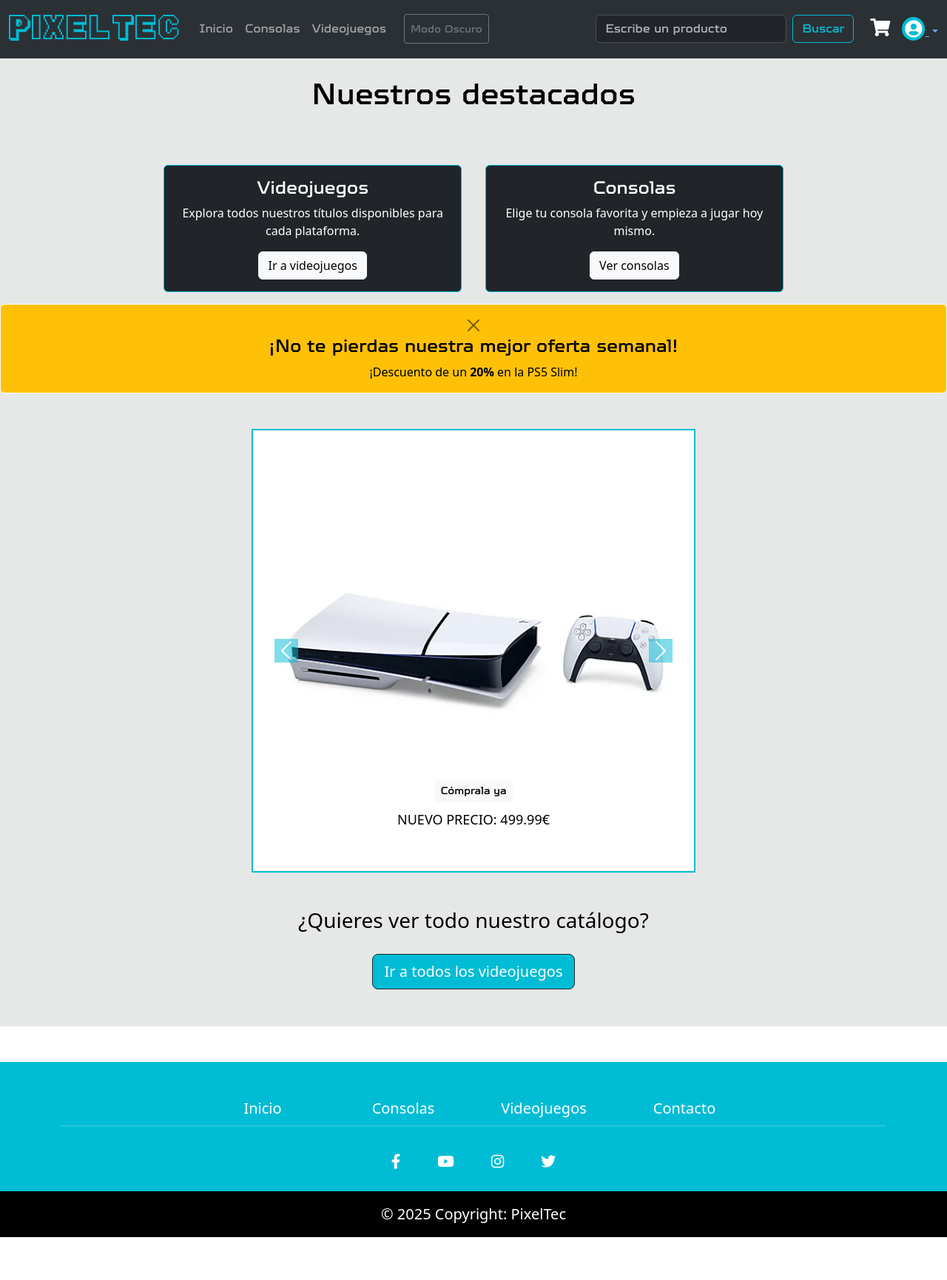
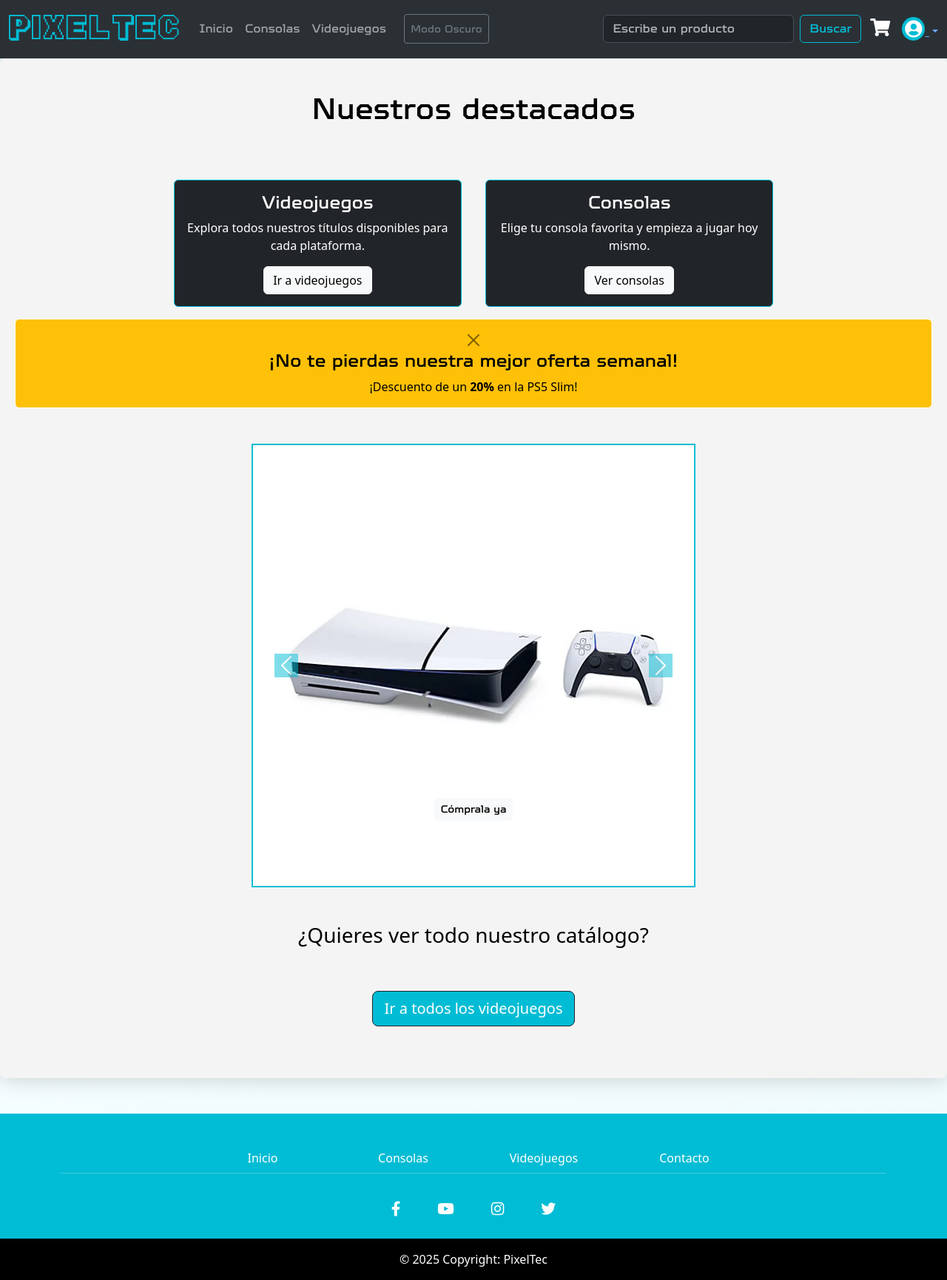
Before and after one commit to Alejandrorc01/proyectoFinal, a PHP site: page / in a window 1280 px wide. Shown: the whole page at 74% size. Run offline with PHP 8.4, Linux system fonts and the light colour scheme; the visitor is signed in with stand-in values (Sample User, id 1); data that the repository does not hold is empty; some libraries are stand-ins or nearby versions.

Commit message:
no message

```diff
--- a/includes/header.php
+++ b/includes/header.php
@@ -33,7 +33,7 @@ if (session_status() === PHP_SESSION_NONE) {
   <link rel="shortcut icon" href="imagenesindex/logo.PNG" type="image/x-icon" />
 </head>
 
-<body>
+<body class="<?= $titulo === 'Inicio' ? 'index-page' : '' ?>">
   <header>
     <!-- NAVBAR PRINCIPAL -->
     <nav class="navbar navbar-expand-lg bg-body-tertiary navegacion" data-bs-theme="dark">
--- a/index.php
+++ b/index.php
@@ -19,7 +19,7 @@ include("includes/header.php"); // Incluye el encabezado común
   </div>
 <?php endif; ?>
 
-<div class="contenedorgeneral">
+<div class="contenedorgeneral index">
   <br />
   <h1>Nuestros destacados</h1>
   <div class="row justify-content-center">
--- a/style.css
+++ b/style.css
@@ -1,156 +1,194 @@
-/*predeterminado*/
+/* VARIABLES */
 :root {
-    --primary-color: #0d6efd;
+  --primary-color: #00bcd4;
   --background-color: #ffffff;
   --text-color: #000000;
   --card-bg: #f8f9fa;
+  --contenedor-bg: #f4f4f4; /* Blanco suave */
+  --anim1: #00bcd4;
+  --anim2: #e0f7fa;
+  --anim3: #b2ebf2;
 }
-
-  /*modo oscuro*/
 
 body.dark-mode {
   --background-color: #1e1f26;
   --text-color: #dddddd;
   --card-bg: #2c2f36;
+  --contenedor-bg: #121318; /* Mismo tono que el navbar oscuro */
+  --anim1: #121318;
+  --anim2: #00bcd4;
+  --anim3: #00bcd4;
 }
 
-  body.dark-mode .card {
-    border: 1px solid var(--primary-color);
-    box-shadow: 0 0 10px var(--primary-color);
+/* ESTILO GLOBAL */
+html, body {
+  height: 100%;
+  background-color: var(--background-color);
+  color: var(--text-color);
+  transition: background-color 0.4s ease, color 0.4s ease;
+  scroll-behavior: smooth;
+  overflow-x: hidden;
+  position: relative;
+  z-index: 0;
 }
 
-  body.dark-mode .card .card-body {
-    color: white !important;
+/* SOLO PARA INDEX.PHP: Fondo animado */
+body.index-page::before {
+  content: "";
+  position: fixed;
+  top: 0;
+  left: 0;
+  width: 100vw;
+  height: 100vh;
+  z-index: -1;
+  background: linear-gradient(135deg, var(--anim1), var(--anim2), var(--anim3));
+  background-size: 300% 300%;
+  animation: fondoOndas 10s ease-in-out infinite;
+  opacity: 0.3;
+  pointer-events: none;
+  transition: background 0.4s ease;
 }
 
-
-
-  body,
-  html {
-    background-color: var(--background-color);
-    color: var(--text-color);
-    transition: background-color 0.3s ease, color 0.3s ease;
+@keyframes fondoOndas {
+  0% {
+    background-position: 0% 50%;
   }
-.contenedorgeneral {
-  max-width: 1600px;
-  margin: 0 auto;
-  background-color: #959d993b;
+  50% {
+    background-position: 100% 50%;
+  }
+  100% {
+    background-position: 0% 50%;
+  }
 }
 
-.titulo {
-  font-size: 35px !important;
-}
-
-/* fuente */
-
+/* FUENTES PERSONALIZADAS */
 @font-face {
   font-family: "Octosquares";
   src: url(fuentes/TT\ Octosquares\ Trial\ Medium.ttf);
 }
-
 @font-face {
   font-family: "game";
   src: url(fuentes/1up.ttf);
 }
 
-/* declaro el color verde que uso en toda la página */
-
-:root {
-  --primary-color: #00bcd4;
+/* CONTENEDOR GENERAL */
+.contenedorgeneral {
+  max-width: 1600px;
+  margin: 0 auto;
+  background-color: var(--contenedor-bg);
+  box-shadow: 0 0 30px rgba(0, 0, 0, 0.2);
+  padding: 20px;
+  border-radius: 8px;
 }
 
-/* Añado fuente */
-
+/* ESTILOS DE TEXTO Y ENCABEZADOS */
 header {
   font-family: "Octosquares";
 }
-
-h4,
-h5 {
+h1, h4, h5 {
   font-family: "Octosquares" !important;
+  text-align: center;
 }
-
+.titulo {
+  font-size: 35px !important;
+  color: var(--primary-color) !important;
+  font-family: "game" !important;
+}
 .link:hover {
   color: var(--primary-color) !important;
   font-family: "Octosquares" !important;
 }
 
-.titulo {
-  color: var(--primary-color) !important;
-  font-family: "game" !important;
+/* CARRUSEL */
+#carouselExampleCaptions {
+  max-width: 600px;
+  margin: auto;
 }
-
-/* ajusto los colores del carrusel y el banner  */
-
+.carousel {
+  border: 2px solid #00bcd4;
+}
 .carousel-control-prev-icon,
 .carousel-control-next-icon {
   background-color: var(--primary-color) !important;
 }
+
+/* BANNER */
 .alert.alert-warning {
-  background-color: var(--primary-color) !important;
-  color: #fff;
-  border-color: #fff;
+  background-color: #ffc107 !important;
+  color: #000 !important;
 }
 
-#carouselExampleCaptions {
-  max-width: 600px;
-  margin: auto;
+/* TARJETAS */
+.card {
+  border: 1px solid var(--primary-color);
+  background-color: var(--card-bg);
+  color: var(--text-color);
+  transition: transform 0.3s ease, box-shadow 0.3s ease;
+}
+.card:hover {
+  transform: translateY(-5px);
+  box-shadow: 0 0 10px var(--primary-color);
+}
+body.dark-mode .card {
+  box-shadow: 0 0 10px var(--primary-color);
+}
+body.dark-mode .card .card-body {
+  color: white !important;
 }
 
-.carousel {
-  border: 2px solid rgba(124, 191, 160, 0.356);
-}
-
-/* modifico la posición de la barra de búsqueda y su botón */
-
-.barrabusq {
-  padding-right: 1% !important;
-}
-
-.precio {
-  font-size: 18px;
-  margin-top: 10px;
-  color: black;
-}
-
-#compralaya {
-  margin-top: 50%;
-  color: var(--primary-color) !important;
-  text-decoration: none;
-  font-size: 35px;
-}
-
-h1 {
-  text-align: center;
-  font-family: "Octosquares";
-}
-
-h5 {
-  text-align: center;
-  font-weight: bold;
-}
-
-/* modifico las tarjetas de videojuegos */
-
+/* TARJETAS PERSONALIZADAS */
 .f1tarjeta {
   width: 68%;
   margin-left: 18% !important;
 }
-
 .mariotarjeta {
   width: 42%;
   margin-left: 30% !important;
 }
-
 .textotarjetas {
   font-size: 20px;
   text-align: center;
 }
 
-footer {
-  font-size: 20px !important;
+/* BOTONES */
+.btn-success {
+  background-color: var(--primary-color) !important;
+  border-color: var(--primary-color) !important;
+}
+.btn-success:hover {
+  background-color: #0097a7 !important;
+  border-color: #0097a7 !important;
+}
+.btn-outline-azul {
+  color: var(--primary-color);
+  border-color: var(--primary-color);
+}
+.btn-outline-azul:hover {
+  background-color: var(--primary-color);
+  color: white;
 }
 
+/* PAGINACIÓN */
+.botonesnum {
+  display: flex !important;
+  margin-left: 10%;
+}
+.paginacion {
+  display: flex;
+  justify-content: center;
+  margin-top: 20px;
+}
+.btn-toolbar .btn-outline-secondary {
+  color: var(--primary-color);
+  border-color: var(--primary-color);
+}
+.btn-toolbar .btn-outline-secondary.active,
+.btn-toolbar .btn-outline-secondary:hover {
+  background-color: var(--primary-color);
+  color: white;
+}
+
+/* FOOTER */
 .footer-azul {
   background-color: var(--primary-color) !important;
   color: white;
@@ -163,171 +201,52 @@ footer {
   text-decoration: underline;
   color: #cce5ff;
 }
-
 body.dark-mode .footer-azul {
   background-color: #121318;
 }
-
-
-/* footer enlaces */
-
 .h6footer:hover {
   color: black;
 }
-
-/* color botones de redes en el footer */
-
 .redes {
   background-color: var(--primary-color) !important;
   border-color: var(--primary-color) !important;
 }
-
 .redes:hover {
   background-color: black !important;
 }
 
-/* estrellas de valoración */
-
-.estrellas {
-  color: rgb(131, 131, 19) !important;
+/* FORMULARIOS Y LOGIN */
+#centradoLogin {
+  align-items: center;
+  width: 500px;
+}
+#debajoLogin {
+  height: 300px;
+}
+body.dark-mode label.form-label,
+body.dark-mode .form-label,
+body.dark-mode input[type="range"] + span {
+  color: #000000 !important;
+  font-weight: bold !important;
+}
+body.dark-mode .form-label-login {
+  color: #ffffff !important;
+  font-weight: bold;
 }
 
-/* reseñas de producto */
-
-.h5reseñas {
-  color: var(--primary-color) !important;
-}
-
-/* aquí cambio a verde la barra de filtro de precio */
-
-.custom-range-green::-webkit-slider-thumb {
-  background-color: var(--primary-color) !important;
-  border-color: var(--primary-color) !important;
-}
-
-.custom-range-green::-moz-range-thumb {
-  background-color: var(--primary-color) !important;
-  border-color: var(--primary-color) !important;
-}
-
-.custom-range-green::-ms-thumb {
-  background-color: var(--primary-color) !important;
-  border-color: var(--primary-color) !important;
-}
-
-/* botones de numeración de página */
-
-.botonesnum {
-  display: flex !important;
-  margin-left: 10%;
-}
-
-/* botones de paginación */
-
-.paginacion {
-  display: flex;
-  justify-content: center;
-  margin-top: 20px;
-}
-.btn-toolbar .btn-outline-secondary {
-  color: var(--primary-color);
-  border-color: var(--primary-color);
-}
-.btn-toolbar .btn-outline-secondary.active,
-.btn-toolbar .btn-outline-secondary:hover {
-  background-color: var(--primary-color);
-  border-color: var(--primary-color);
-  color: white;
-}
-
-/*cambios en tarjetas*/
-.card {
-
-
-  border: 1px solid #00bcd4;
-  transition: transform 0.3s ease, box-shadow 0.3s ease;
-
-
-    background-color: var(--card-bg);
-    color: var(--text-color);
-
-}
-
-.card:hover {
-  transform: translateY(-5px);
-  box-shadow: 0 0 10px #00bcd4;
-}
-
-/*cambios en botones*/
-
-.btn-success {
-  background-color: #00bcd4 !important;
-  border-color: #00bcd4 !important;
-}
-
-.btn-success:hover {
-  background-color: #0097a7 !important;
-  border-color: #0097a7 !important;
-}
-
-/*cambios en el carrusel y el banner*/
-
-.alert.alert-warning {
-  background-color: #ffc107 !important;
-  color: #000 !important;
-}
-.carousel {
-  border: 2px solid #00bcd4;
-}
-
-/*carrito*/
-
+/* OTROS */
 .carrito i {
   color: white;
   font-size: 1.5rem;
   margin-left: 12px;
 }
-
 .carrito i:hover {
   color: var(--primary-color);
 }
-
-/*busqueda*/
-
-.btn-outline-azul {
-    color: var(--primary-color);
-    border-color: var(--primary-color);
-  }
-
-  .btn-outline-azul:hover {
-    background-color: var(--primary-color);
-    color: white;
-  }
-
-
-  /*Modo oscuro label en negro */
-  body.dark-mode label.form-label,
-  body.dark-mode .form-label {
-    color: #000000 !important;
-    font-weight: bold !important;
-  }
-
-  body.dark-mode input[type="range"] + span {
-    color: #000000 !important;
-    font-weight: bold !important;
-  }
-
-  body.dark-mode .form-label-login {
-    color: #ffffff !important;
-    font-weight: bold;
-  }
-
-
 #bienvenida {
   margin: 20px auto;
   max-width: 800px;
 }
-
 .icono-perfil i {
   border-radius: 50%;
   padding: 4px;
@@ -335,33 +254,56 @@ footer {
   transition: background-color 0.3s ease;
   color: white;
 }
-
 .icono-perfil.activo i {
-    background-color: #00bcd4; /* Azul PixelTec */
+  background-color: var(--primary-color);
 }
-
 .nombre-usuario {
   font-weight: bold;
   color: var(--primary-color);
 }
-
 #gapfinal {
-    margin-bottom: 50px;
-    margin-top: 20px;
-    background-color: #00bcd4;
+  margin: 50px 0;
+  background-color: var(--primary-color);
 }
-
-  #espacio{
+#espacio {
   margin: 50px;
+}
+.h5reseñas {
+  color: var(--primary-color) !important;
+}
+.custom-range-green::-webkit-slider-thumb,
+.custom-range-green::-moz-range-thumb,
+.custom-range-green::-ms-thumb {
+  background-color: var(--primary-color) !important;
+  border-color: var(--primary-color) !important;
 }
 
 
-  #centradoLogin{
-
-    align-items: center;
-    width: 500px;
+body.index-page::before {
+  content: "";
+  position: fixed;
+  top: 0;
+  left: 0;
+  width: 100vw;
+  height: 100vh;
+  z-index: -1;
+  background: linear-gradient(135deg, var(--anim1), var(--anim2), var(--anim3));
+  background-size: 300% 300%;
+  animation: fondoOndas 5s ease-in-out infinite;
+  opacity: 0,5;
+  pointer-events: none;
+  transition: background 0.4s ease;
 }
 
-  #debajoLogin{
-    height: 300px;
+/* Animación para el fondo */
+@keyframes fondoOndas {
+  0% {
+    background-position: 0% 50%;
   }
+  50% {
+    background-position: 100% 50%;
+  }
+  100% {
+    background-position: 0% 50%;
+  }
+}
```
Lines whose indentation alone changed are shown as unchanged.
